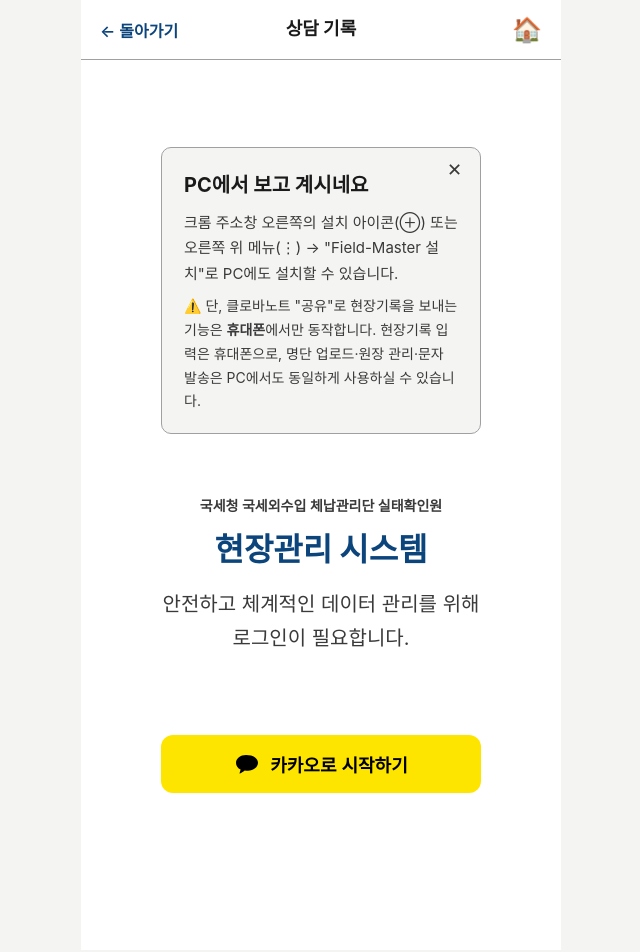
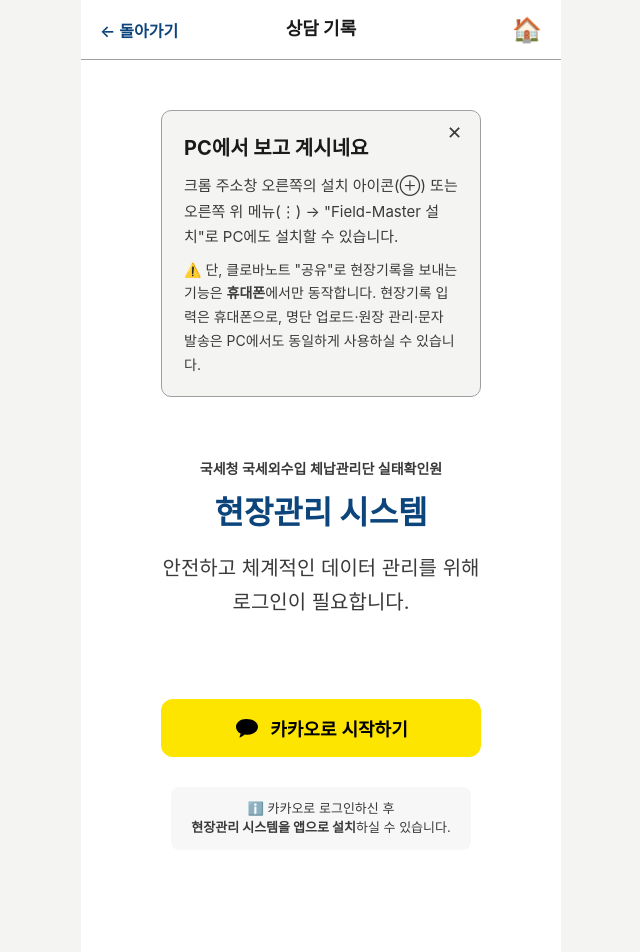
Before and after one commit to ilikefeeling/knts, a Next.js app: page /login in a window 1280 px wide. Shown: the top 952 px of the page, without its empty margins (319-959 px from the left). Built offline with nearby package versions, Linux system fonts and the light colour scheme.

Commit message:
feat: 로그인 화면 앱 설치 안내 추가 및 도메인 설정 변경

```diff
--- a/app/login/page.tsx
+++ b/app/login/page.tsx
@@ -12,10 +12,21 @@
     const supabase = createClient()
 
     // Auth URL parameters to configure Kakao OAuth
+      const getURL = () => {
+        let url =
+          process?.env?.NEXT_PUBLIC_SITE_URL ?? // Set this to https://www.caretrend.co.kr in production
+          process?.env?.NEXT_PUBLIC_VERCEL_URL ?? // Automatically set by Vercel.
+          window.location.origin // Fallback for localhost
+
+        // Make sure to include `https://` when not localhost.
+        url = url.startsWith('http') ? url : `https://${url}`
+        return url
+      }
+
       const { error } = await supabase.auth.signInWithOAuth({
         provider: 'kakao',
         options: {
-        redirectTo: `${window.location.origin}/auth/callback`,
+          redirectTo: `${getURL()}/auth/callback`,
           scopes: 'profile_nickname profile_image',
         },
       })
@@ -67,6 +78,20 @@
         </svg>
         {isLoading ? "연결 중..." : "카카오로 시작하기"}
       </button>
+
+      <p style={{
+        marginTop: '1.5rem',
+        fontSize: '13px',
+        color: 'var(--color-text-muted)',
+        textAlign: 'center',
+        lineHeight: '1.5',
+        backgroundColor: 'rgba(0,0,0,0.03)',
+        padding: '12px 20px',
+        borderRadius: '8px'
+      }}>
+        ℹ️ 카카오로 로그인하신 후<br/>
+        <strong>현장관리 시스템을 앱으로 설치</strong>하실 수 있습니다.
+      </p>
     </div>
   )
 }
```
Lines whose indentation alone changed are shown as unchanged.
